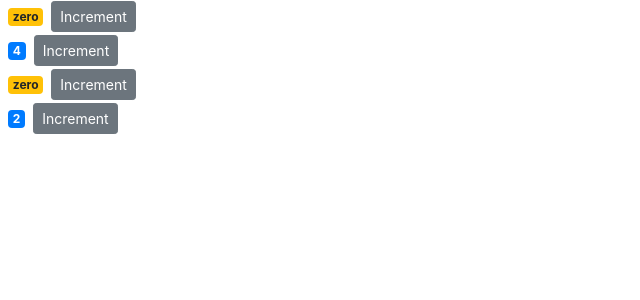
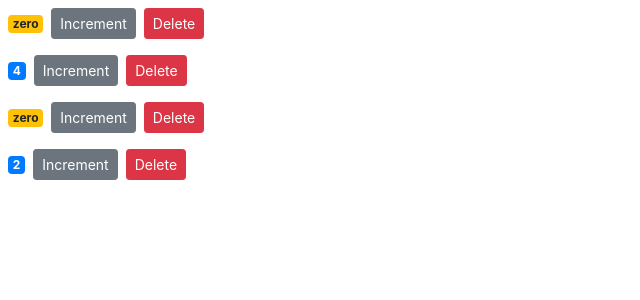
Before and after one commit to benNjogu/ReactJS, a React (Create React App) app in the folder counter-app/: page / in a window 1280 px wide. Shown: the top 300 px of the page, without its empty margins (0-640 px from the left). Built offline with nearby package versions, Linux system fonts and the light colour scheme.

Commit message:
Raising and handling events

```diff
--- a/counter-app/src/Components/counter.jsx
+++ b/counter-app/src/Components/counter.jsx
@@ -16,8 +16,6 @@
   };
 
   render() {
-    console.log(this.props);
-
     return (
       <div>
         <span className={this.getBadgeClasses()}>{this.formatCount()}</span>
@@ -26,6 +24,12 @@
           className="btn btn-secondary btn-sm"
         >
           Increment
+        </button>
+        <button
+          onClick={this.props.onDelete}
+          className="btn btn-danger btn-sm m-2"
+        >
+          Delete
         </button>
       </div>
     );
@@ -43,4 +47,8 @@
   }
 }
 
+/**
+ * The component that owns a piece of the state should be the one modifying it.
+ */
+
 export default Counter;
--- a/counter-app/src/Components/counters.jsx
+++ b/counter-app/src/Components/counters.jsx
@@ -10,11 +10,20 @@
       { id: 4, value: 2 },
     ],
   };
+
+  handleDelete = () => {
+    console.log("Event handler called");
+  };
+
   render() {
     return (
       <div>
         {this.state.counters.map((counter) => (
-          <Counter key={counter.id} value={counter.value} />
+          <Counter
+            key={counter.id}
+            onDelete={this.handleDelete}
+            value={counter.value}
+          />
         ))}
       </div>
     );
```
